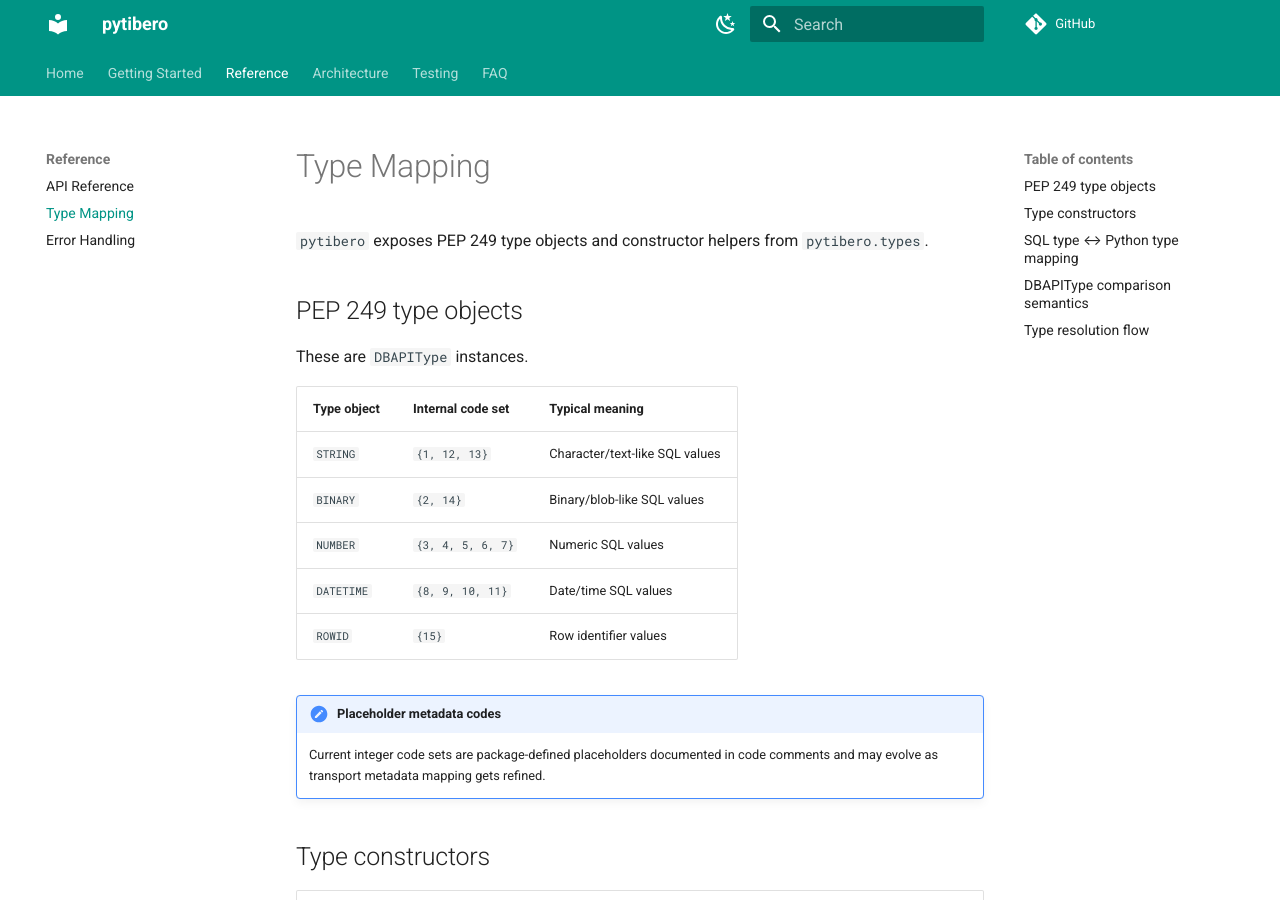
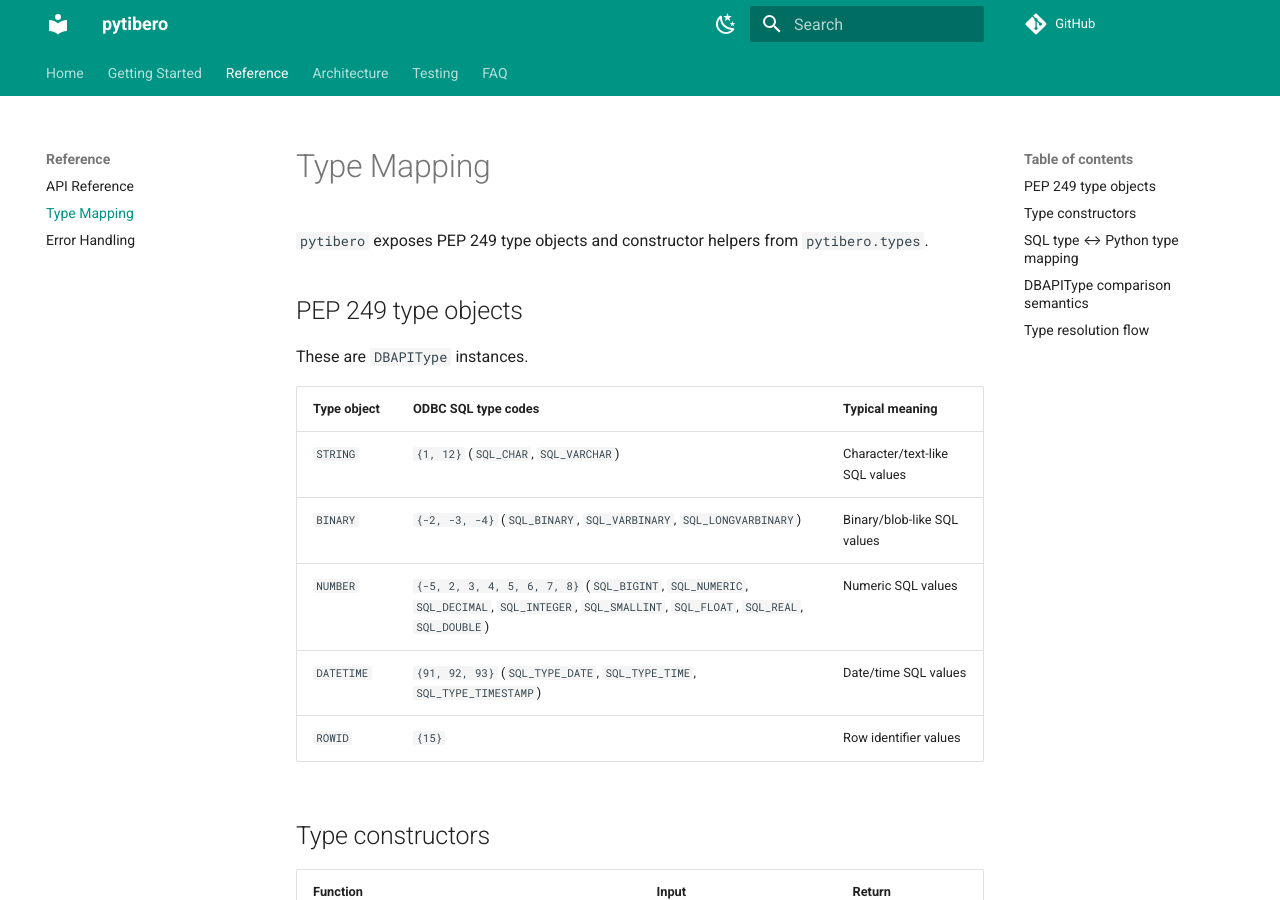
Before and after one commit to yeongseon/pytibero, an MkDocs documentation site: the page built from docs/types.md, in a window 1280 px wide and 900 px high. Built offline with MkDocs 1.6.1 and Material for MkDocs 9.7.7, drawn with Linux system fonts in a browser that asks for light colours; comment, search, counter and statistics services are not loaded.

Commit message:
docs: update documentation for v0.2.0 changes
- Update type mapping tables with actual ODBC SQL type codes
- Remove placeholder/provisional notes
- Document Alembic migration support
- Document default value normalization in reflection
- Update error handling documentation

```diff
--- a/docs/types.md
+++ b/docs/types.md
@@ -6,16 +6,13 @@
 
 These are `DBAPIType` instances.
 
-| Type object | Internal code set | Typical meaning |
+| Type object | ODBC SQL type codes | Typical meaning |
 |---|---|---|
-| `STRING` | `{1, 12, 13}` | Character/text-like SQL values |
-| `BINARY` | `{2, 14}` | Binary/blob-like SQL values |
-| `NUMBER` | `{3, 4, 5, 6, 7}` | Numeric SQL values |
-| `DATETIME` | `{8, 9, 10, 11}` | Date/time SQL values |
+| `STRING` | `{1, 12}` (`SQL_CHAR`, `SQL_VARCHAR`) | Character/text-like SQL values |
+| `BINARY` | `{-2, -3, -4}` (`SQL_BINARY`, `SQL_VARBINARY`, `SQL_LONGVARBINARY`) | Binary/blob-like SQL values |
+| `NUMBER` | `{-5, 2, 3, 4, 5, 6, 7, 8}` (`SQL_BIGINT`, `SQL_NUMERIC`, `SQL_DECIMAL`, `SQL_INTEGER`, `SQL_SMALLINT`, `SQL_FLOAT`, `SQL_REAL`, `SQL_DOUBLE`) | Numeric SQL values |
+| `DATETIME` | `{91, 92, 93}` (`SQL_TYPE_DATE`, `SQL_TYPE_TIME`, `SQL_TYPE_TIMESTAMP`) | Date/time SQL values |
 | `ROWID` | `{15}` | Row identifier values |
-
-!!! note "Placeholder metadata codes"
-    Current integer code sets are package-defined placeholders documented in code comments and may evolve as transport metadata mapping gets refined.
 
 ## Type constructors
 
```
Also changed, not shown: docs/api.md (+5 -5 lines).
